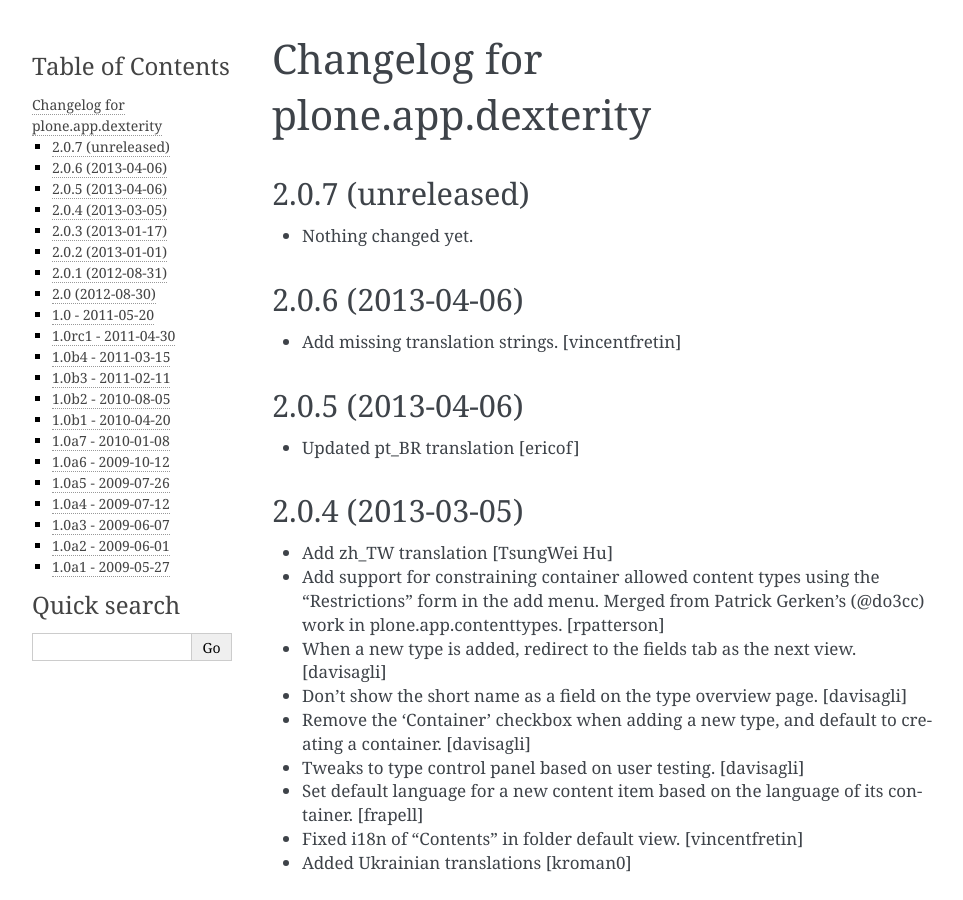
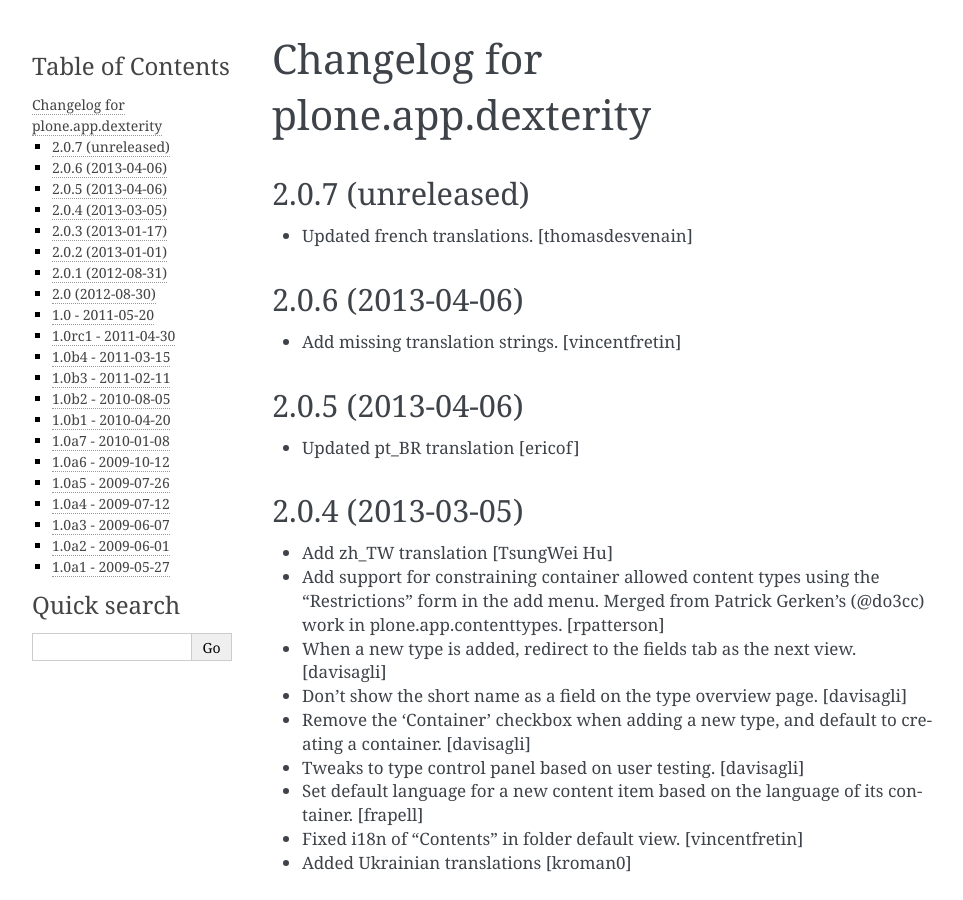
Before and after one commit to plone/plone.app.dexterity, a Sphinx documentation site: the page built from docs/HISTORY.txt, in a window 1280 px wide and 900 px high. Shown: the whole window, without its empty margins (148-1111 px from the left). Built offline with Sphinx 7.4.7, drawn with Linux system fonts in a browser that asks for light colours.

Commit message:
updated fr translations

```diff
--- a/docs/HISTORY.txt
+++ b/docs/HISTORY.txt
@@ -4,7 +4,8 @@
 2.0.7 (unreleased)
 ------------------
 
-- Nothing changed yet.
+- Updated french translations.
+  [thomasdesvenain]
 
 
 2.0.6 (2013-04-06)
```
Also changed, not shown: 1 other file.
